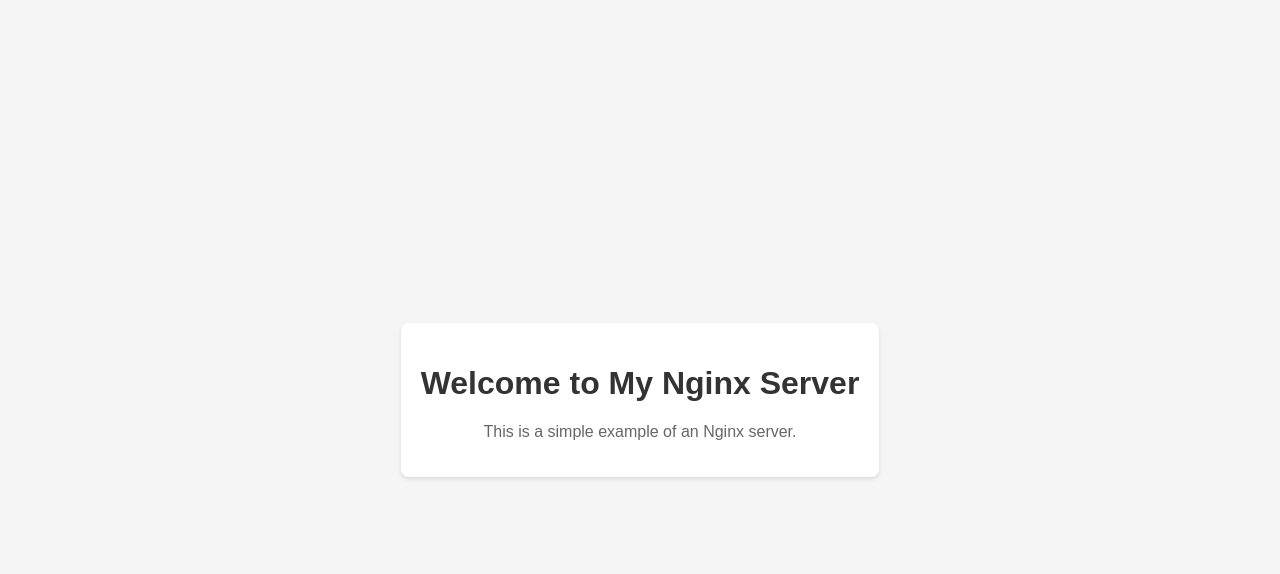
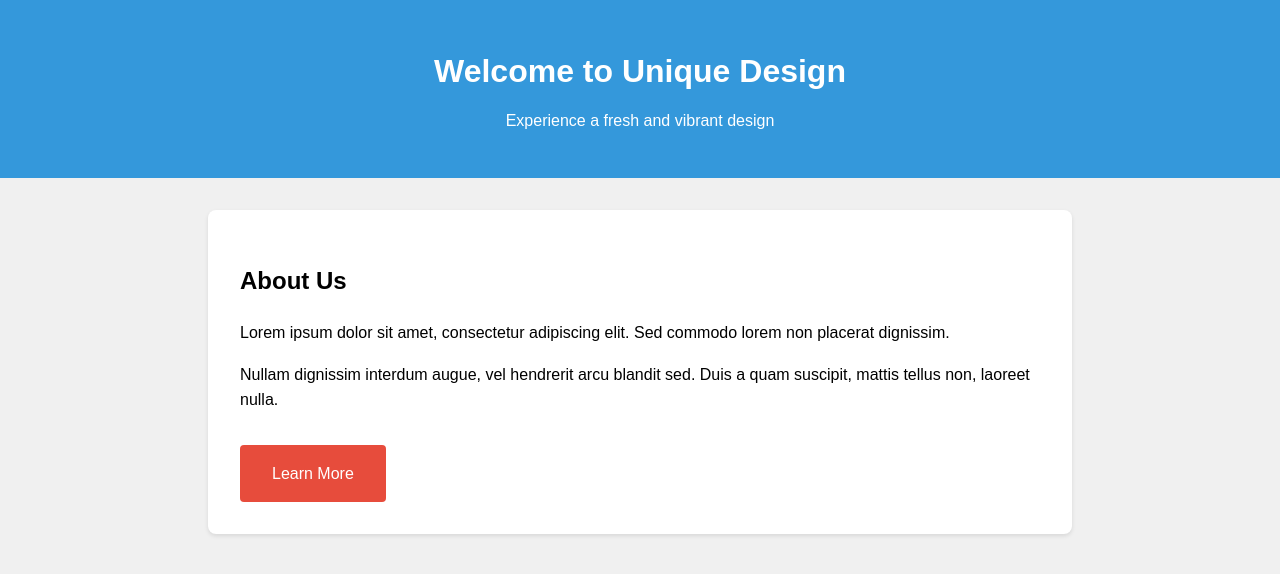
Before and after one commit to yardenmev/GCP-Playground, a plain HTML site: page index.html in a window 1280 px wide. Drawn offline with Linux system fonts and the light colour scheme.

Commit message:
working on deb

```diff
--- a/index.html
+++ b/index.html
@@ -3,41 +3,59 @@
 <head>
     <meta charset="UTF-8">
     <meta name="viewport" content="width=device-width, initial-scale=1.0">
-    <title>Welcome to My Nginx Server</title>
+    <title>Unique Design</title>
     <style>
         body {
             font-family: Arial, sans-serif;
-            background-color: #f5f5f5;
+            background-color: #f0f0f0;
             margin: 0;
             padding: 0;
-            display: flex;
-            justify-content: center;
-            align-items: center;
-            height: 100vh;
+        }
+
+        .header {
+            background-color: #3498db;
+            color: #ffffff;
+            text-align: center;
+            padding: 2rem;
         }
 
         .container {
-            text-align: center;
-            padding: 20px;
-            background-color: #fff;
+            max-width: 800px;
+            margin: 0 auto;
+            padding: 2rem;
+            background-color: #ffffff;
+            box-shadow: 0 2px 4px rgba(0, 0, 0, 0.1);
             border-radius: 8px;
-            box-shadow: 0 2px 4px rgba(0, 0, 0, 0.1);
+            margin-top: 2rem;
         }
 
-        h1 {
-            color: #333;
+        .content {
+            line-height: 1.6;
         }
 
-        p {
-            color: #666;
-            margin-top: 10px;
+        .cta-button {
+            display: inline-block;
+            padding: 1rem 2rem;
+            background-color: #e74c3c;
+            color: #ffffff;
+            text-decoration: none;
+            border-radius: 4px;
+            margin-top: 1rem;
         }
     </style>
 </head>
 <body>
+    <div class="header">
+        <h1>Welcome to Unique Design</h1>
+        <p>Experience a fresh and vibrant design</p>
+    </div>
     <div class="container">
-        <h1>Welcome to My Nginx Server</h1>
-        <p>This is a simple example of an Nginx server.</p>
+        <div class="content">
+            <h2>About Us</h2>
+            <p>Lorem ipsum dolor sit amet, consectetur adipiscing elit. Sed commodo lorem non placerat dignissim.</p>
+            <p>Nullam dignissim interdum augue, vel hendrerit arcu blandit sed. Duis a quam suscipit, mattis tellus non, laoreet nulla.</p>
+            <a href="#" class="cta-button">Learn More</a>
+        </div>
     </div>
 </body>
 </html>
```
